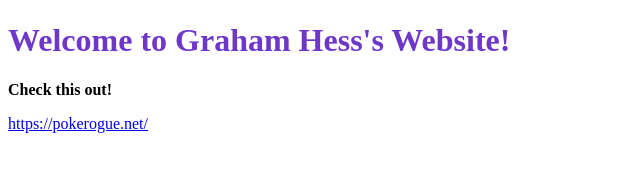
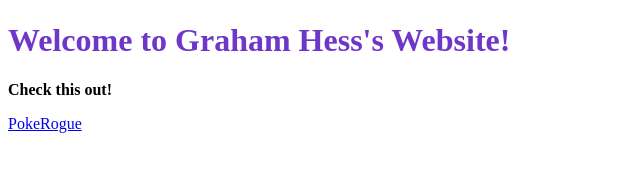
Before and after one commit to ghess13/ghess13.github.io, a plain HTML site: page index.html in a window 1280 px wide. Shown: the part 311-482 px from the top of the page, without its empty margins (0-640 px from the left). Drawn offline with Linux system fonts and the light colour scheme.

Commit message:
modified

```diff
--- a/index.html
+++ b/index.html
@@ -11,7 +11,7 @@
      <div id="bold">
          <p>Check this out!</p>
      </div>
-  <a href="url">https://pokerogue.net/</a>
+  <a href="https://www.pokerogue.net">PokeRogue</a>
 
  </body>
 </html>
```
